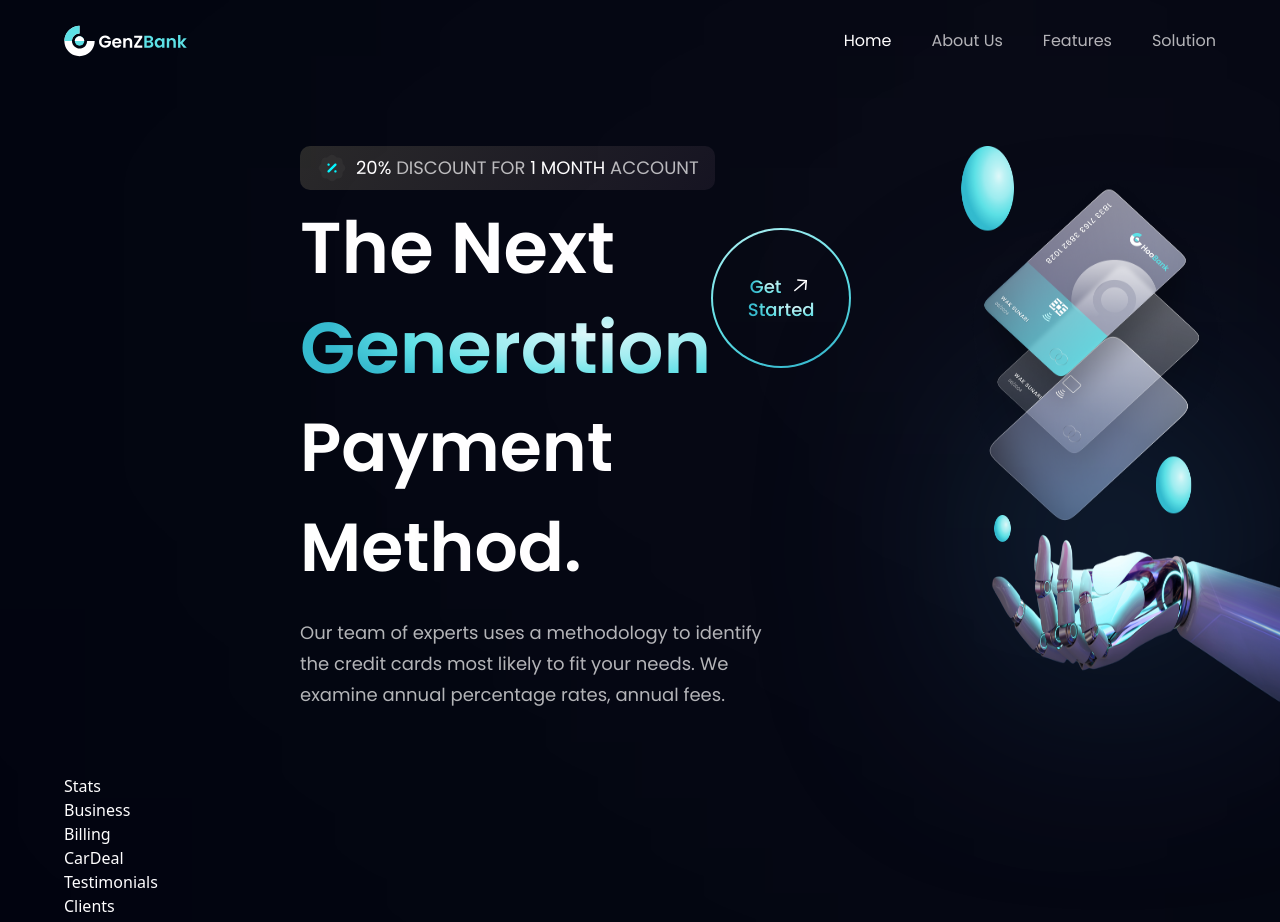
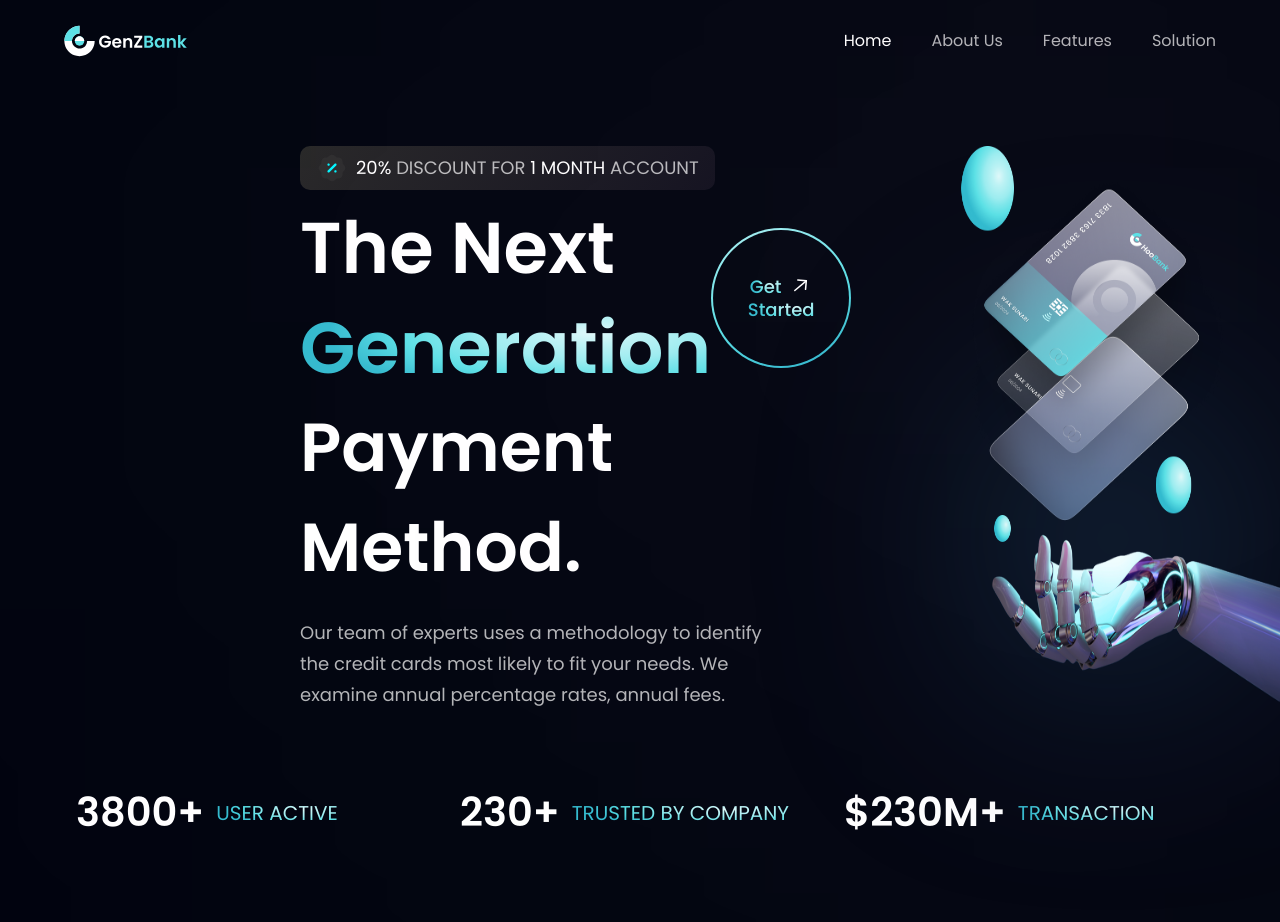
Before and after one commit to mazharvai007/bank_web_app, a React (Vite) app: page / in a window 1280 px wide. Shown: the top 922 px of the page. Built offline with nearby package versions, Linux system fonts and the light colour scheme.

Commit message:
Stats section has been added

```diff
--- a/src/App.jsx
+++ b/src/App.jsx
@@ -22,12 +22,19 @@
 			</header>
 
 			<section className={`${styles.flexStart}`}>
+				{/* <div className={`${styles.boxWidth} text-white`}> */}
 				<Hero />
+				{/* </div> */}
 			</section>
 
 			<section className={`${styles.flexStart} ${styles.paddingX}`}>
 				<div className={`${styles.boxWidth} text-white`}>
 					<Stats />
+				</div>
+			</section>
+
+			<section className={`${styles.flexStart} ${styles.paddingX}`}>
+				<div className={`${styles.boxWidth} text-white`}>
 					<Business />
 					<Billing />
 					<CarDeal />
--- a/src/components/Hero.jsx
+++ b/src/components/Hero.jsx
@@ -8,8 +8,11 @@
 			id="home"
 			className={`${styles.paddingY} flex md:flex-row flex-col `}
 		>
+			{/* <div
+				className={`flex-1 ${styles.flexStart} flex-col xl:px-0 sm:px-16 px-6`}
+			> */}
 			<div
-				className={`flex-1 ${styles.flexStart} flex-col xl:px-0 sm:px-16 pr-6 !pl-[300px]`}
+				className={`flex-1 ${styles.flexStart} flex-col xl:px-0 sm:px-16 pr-6 lg:!pl-[300px]`}
 			>
 				<div className="flex flex-row items-center py-[6px] px-4 bg-discount-gradient rounded-[10px] mb-2">
 					<img
--- a/src/components/Stats.jsx
+++ b/src/components/Stats.jsx
@@ -1,5 +1,26 @@
+import { stats } from '../constants';
+import styles from '../style';
+
 const Stats = () => {
-	return <div>Stats</div>;
+	return (
+		<div
+			className={`${styles.flexCenter} flex-row flex-wrap sm:mb-20 mb-6`}
+		>
+			{stats.map((stat) => (
+				<div
+					key={stat.id}
+					className={`flex-1 flex justify-start items-center flex-row m-3`}
+				>
+					<h4 className="font-poppins font-semibold xs:text-[40px] text-[30px] xs:leading-[53px] leading-[43px] text-white">
+						{stat.value}
+					</h4>
+					<p className="font-poppins font-normal xs:text-[20px] text-[15px] xs:leading-[26px] leading-[21px] text-gradient uppercase ml-3">
+						{stat.title}
+					</p>
+				</div>
+			))}
+		</div>
+	);
 };
 
 export default Stats;
--- a/src/constants/index.js
+++ b/src/constants/index.js
@@ -89,19 +89,19 @@
 	},
 ];
 
-export const status = [
+export const stats = [
 	{
-		id: 'status-1',
+		id: 'stats-1',
 		title: 'User Active',
 		value: '3800+',
 	},
 	{
-		id: 'status-2',
+		id: 'stats-2',
 		title: 'TRUSTED BY COMPANY',
 		value: '230+',
 	},
 	{
-		id: 'status-3',
+		id: 'stats-3',
 		title: 'TRANSACTION',
 		value: '$230M+',
 	},
```
